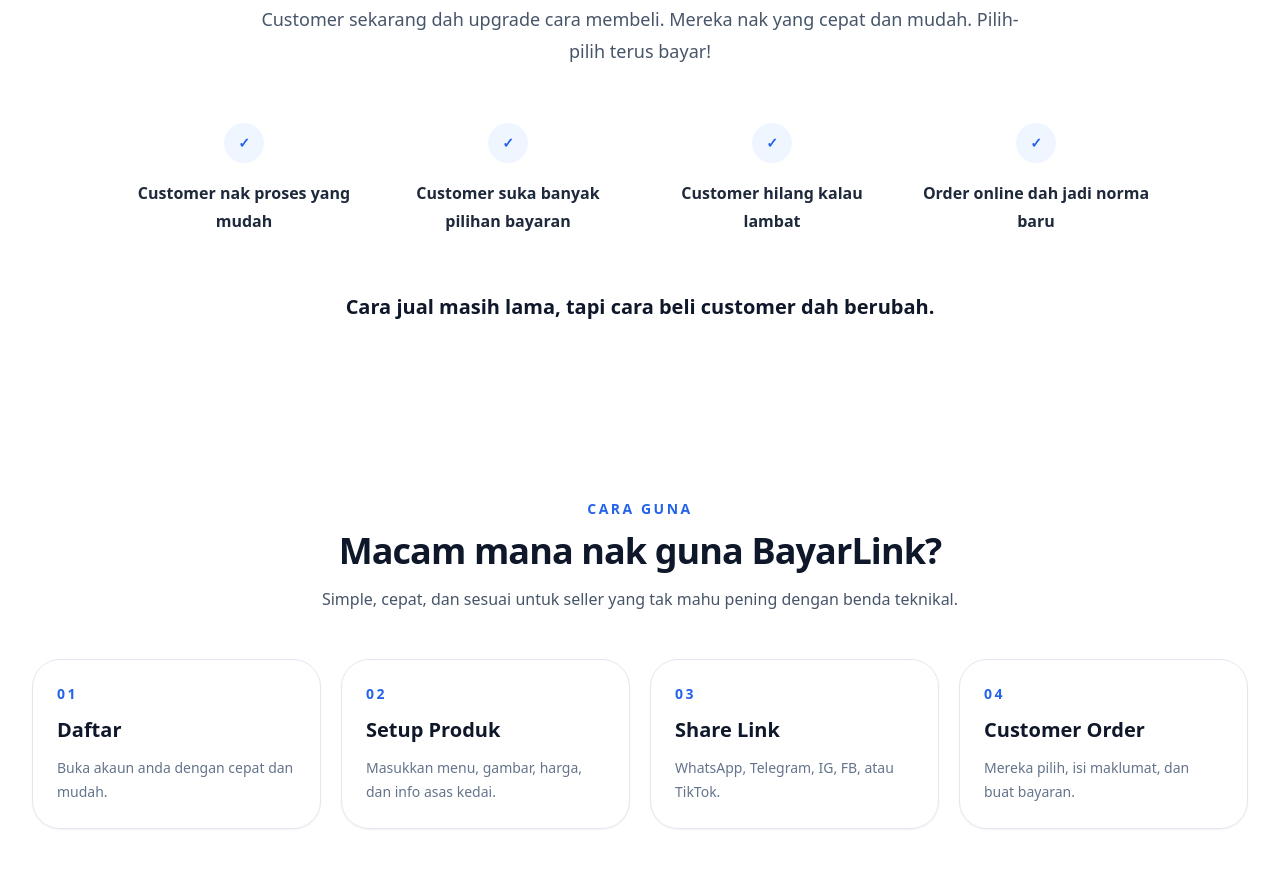
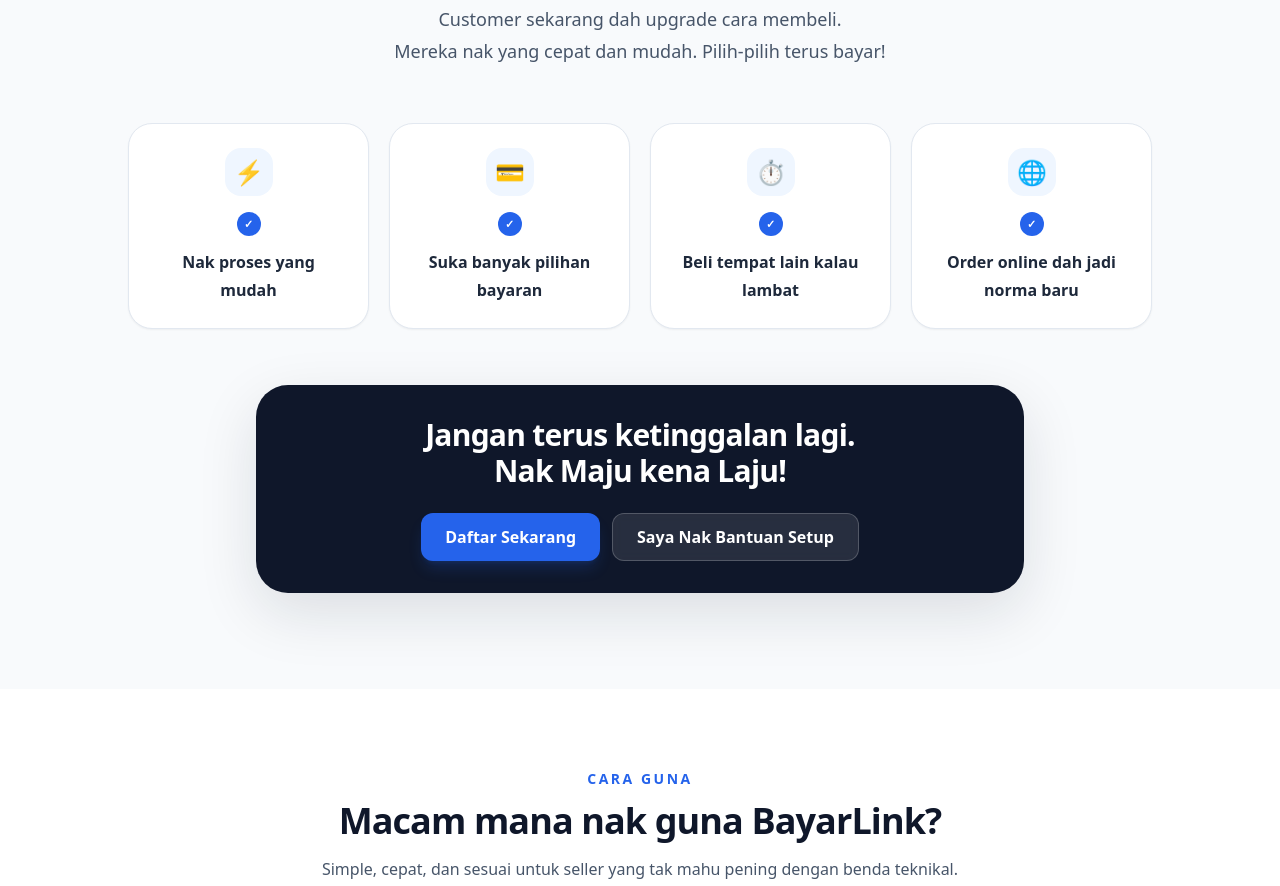
Before and after one commit to maizhakimm/pay-link, a Next.js app: page / in a window 1280 px wide. Shown: the part 3120-4006 px from the top of the page. Built offline with nearby package versions, Linux system fonts and the light colour scheme.

Commit message:
Update page.tsx

```diff
--- a/src/app/page.tsx
+++ b/src/app/page.tsx
@@ -478,8 +478,8 @@ export default function LandingPage() {
   </div>
 </section>
 
-      {/* MARKET SHIFT */}
-<section className="bg-white py-24">
+     {/* MARKET SHIFT */}
+<section className="bg-slate-50 py-24">
   <div className="mx-auto max-w-7xl px-6 md:px-8">
     <div className="mx-auto max-w-3xl text-center">
       <p className="text-sm font-semibold uppercase tracking-[0.18em] text-blue-600">
@@ -491,33 +491,73 @@ export default function LandingPage() {
       </h2>
 
       <p className="mt-5 text-lg leading-8 text-slate-600">
-        Customer sekarang dah upgrade cara membeli. Mereka nak yang cepat dan mudah.
-        Pilih-pilih terus bayar!
+        Customer sekarang dah upgrade cara membeli.
+        <br />
+        Mereka nak yang cepat dan mudah. Pilih-pilih terus bayar!
       </p>
     </div>
 
-    <div className="mx-auto mt-14 grid max-w-5xl gap-8 md:grid-cols-4">
+    <div className="mx-auto mt-14 grid max-w-5xl gap-5 md:grid-cols-4">
       {[
-        "Customer nak proses yang mudah",
-        "Customer suka banyak pilihan bayaran",
-        "Customer hilang kalau lambat",
-        "Order online dah jadi norma baru",
+        {
+          icon: "⚡",
+          text: "Nak proses yang mudah",
+        },
+        {
+          icon: "💳",
+          text: "Suka banyak pilihan bayaran",
+        },
+        {
+          icon: "⏱",
+          text: "Beli tempat lain kalau lambat",
+        },
+        {
+          icon: "🌐",
+          text: "Order online dah jadi norma baru",
+        },
       ].map((item, i) => (
-        <div key={i} className="text-center">
-          <div className="mx-auto mb-4 flex h-10 w-10 items-center justify-center rounded-full bg-blue-50 text-sm font-bold text-blue-600">
+        <div
+          key={i}
+          className="group rounded-3xl border border-slate-200 bg-white p-6 text-center shadow-sm transition duration-300 hover:-translate-y-1 hover:border-blue-200 hover:shadow-xl"
+        >
+          <div className="mx-auto mb-4 flex h-12 w-12 items-center justify-center rounded-2xl bg-blue-50 text-2xl transition duration-300 group-hover:scale-110">
+            {item.icon}
+          </div>
+
+          <div className="mx-auto mb-3 flex h-6 w-6 items-center justify-center rounded-full bg-blue-600 text-[11px] font-bold text-white">
             ✓
           </div>
 
           <p className="text-base font-semibold leading-7 text-slate-800">
-            {item}
+            {item.text}
           </p>
         </div>
       ))}
     </div>
 
-    <p className="mx-auto mt-14 max-w-2xl text-center text-xl font-bold leading-8 text-slate-900">
-      Cara jual masih lama, tapi cara beli customer dah berubah.
-    </p>
+    <div className="mx-auto mt-14 max-w-3xl rounded-[32px] bg-slate-900 px-6 py-8 text-center text-white shadow-[0_20px_60px_rgba(15,23,42,0.12)] md:px-10">
+      <h3 className="text-2xl font-extrabold tracking-tight md:text-3xl">
+        Jangan terus ketinggalan lagi.
+        <br />
+        Nak Maju kena Laju!
+      </h3>
+
+      <div className="mt-6 flex flex-col justify-center gap-3 sm:flex-row">
+        <a
+          href="/register"
+          className="inline-flex h-12 items-center justify-center rounded-xl bg-blue-600 px-6 font-semibold text-white shadow-lg shadow-blue-600/20 transition hover:-translate-y-0.5 hover:bg-blue-700"
+        >
+          Daftar Sekarang
+        </a>
+
+        <a
+          href="https://wa.me/"
+          className="inline-flex h-12 items-center justify-center rounded-xl border border-white/20 bg-white/10 px-6 font-semibold text-white backdrop-blur-sm transition hover:-translate-y-0.5 hover:bg-white/15"
+        >
+          Saya Nak Bantuan Setup
+        </a>
+      </div>
+    </div>
   </div>
 </section>
 
```
